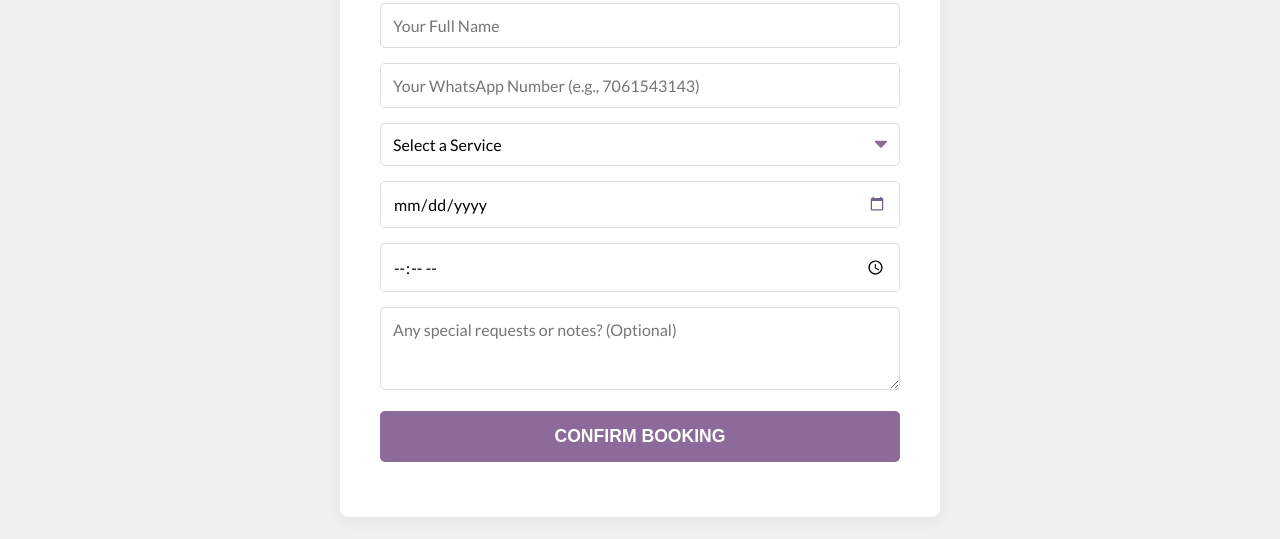
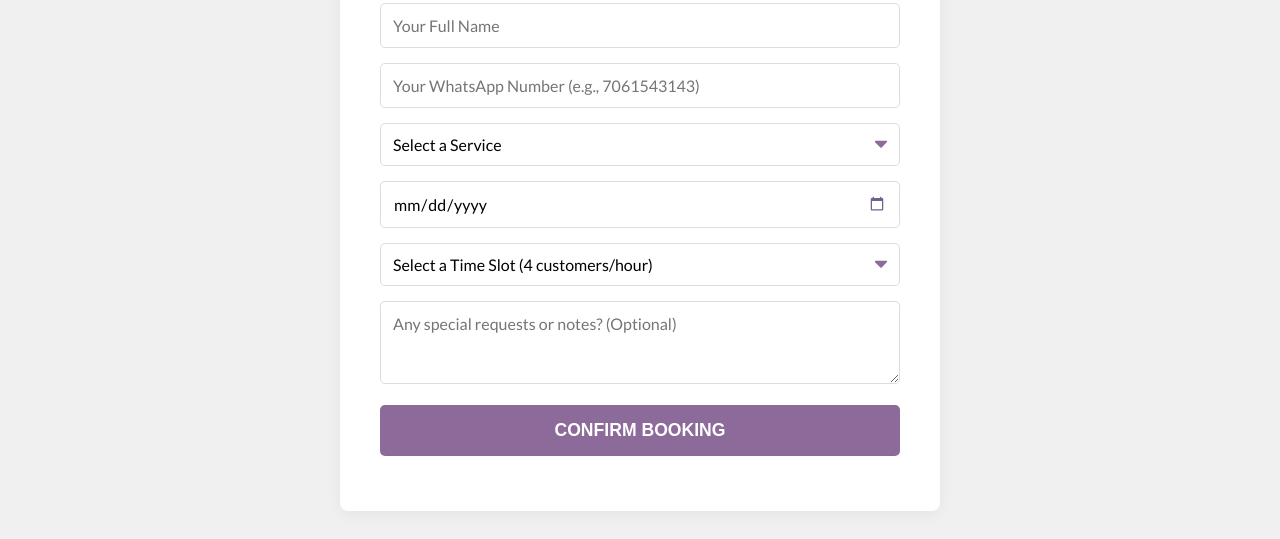
Before and after one commit to dayfordreamer-cell/aigemni, a plain HTML site: page index.html in a window 1280 px wide. Shown: the part 2539-3078 px from the top of the page. Drawn offline with nearby package versions, Linux system fonts and the light colour scheme.

Commit message:
Update index.html

```diff
--- a/index.html
+++ b/index.html
@@ -99,7 +99,6 @@
                 <h4>Or Book Directly Here</h4>
                 <form id="bookingForm" class="booking-form">
                     <input type="text" id="customerName" name="Name" placeholder="Your Full Name" required>
-                    <!-- Removed: <input type="email" id="customerEmail" name="Email" placeholder="Your Email Address" required> -->
                     <input type="tel" id="customerPhone" name="Phone" placeholder="Your WhatsApp Number (e.g., 7061543143)" required>
 
                     <select id="serviceSelect" name="Service" required>
@@ -112,7 +111,22 @@
                     </select>
 
                     <input type="date" id="bookingDate" name="Preferred Date" required>
-                    <input type="time" id="bookingTime" name="Preferred Time" min="09:00" max="20:00" required>
+
+                    <select id="timeSlotSelect" name="Preferred Time" required>
+                        <option value="">Select a Time Slot (4 customers/hour)</option>
+                        <!-- Options will be dynamically added by JavaScript if needed, or static for simplicity -->
+                        <option value="09:00 AM - 10:00 AM">09:00 AM - 10:00 AM</option>
+                        <option value="10:00 AM - 11:00 AM">10:00 AM - 11:00 AM</option>
+                        <option value="11:00 AM - 12:00 PM">11:00 AM - 12:00 PM</option>
+                        <option value="12:00 PM - 01:00 PM">12:00 PM - 01:00 PM</option>
+                        <option value="01:00 PM - 02:00 PM">01:00 PM - 02:00 PM</option>
+                        <option value="02:00 PM - 03:00 PM">02:00 PM - 03:00 PM</option>
+                        <option value="03:00 PM - 04:00 PM">03:00 PM - 04:00 PM</option>
+                        <option value="04:00 PM - 05:00 PM">04:00 PM - 05:00 PM</option>
+                        <option value="05:00 PM - 06:00 PM">05:00 PM - 06:00 PM</option>
+                        <option value="06:00 PM - 07:00 PM">06:00 PM - 07:00 PM</option>
+                        <option value="07:00 PM - 08:00 PM">07:00 PM - 08:00 PM</option>
+                    </select>
 
                     <textarea id="additionalNotes" name="Notes" placeholder="Any special requests or notes? (Optional)" rows="3"></textarea>
 
@@ -164,7 +178,7 @@
             const formStatus = document.getElementById('formStatus');
 
             // Your DEPLOYED GOOGLE APPS SCRIPT WEB APP URL has been placed here:
-            const FORM_ACTION_URL = 'https://script.google.com/macros/s/AKfycbyZqPU4lbyslyqDv49pkglleheXTEuMmlyDmJx2tmOYid1he7s2p3tRoIsw7o6O0ojcpw/exec';
+            const FORM_ACTION_URL = 'https://script.google.com/macros/s/AKfycbxHlmZRIsaa8kQP4aKqIdDIe1iDvnETepUf8XZ-vTYjZdmzu4F0QD2FSqUoCCPRlHi_tQ/exec';
 
             if (bookingForm && FORM_ACTION_URL) {
                 bookingForm.addEventListener('submit', function(e) {
```
